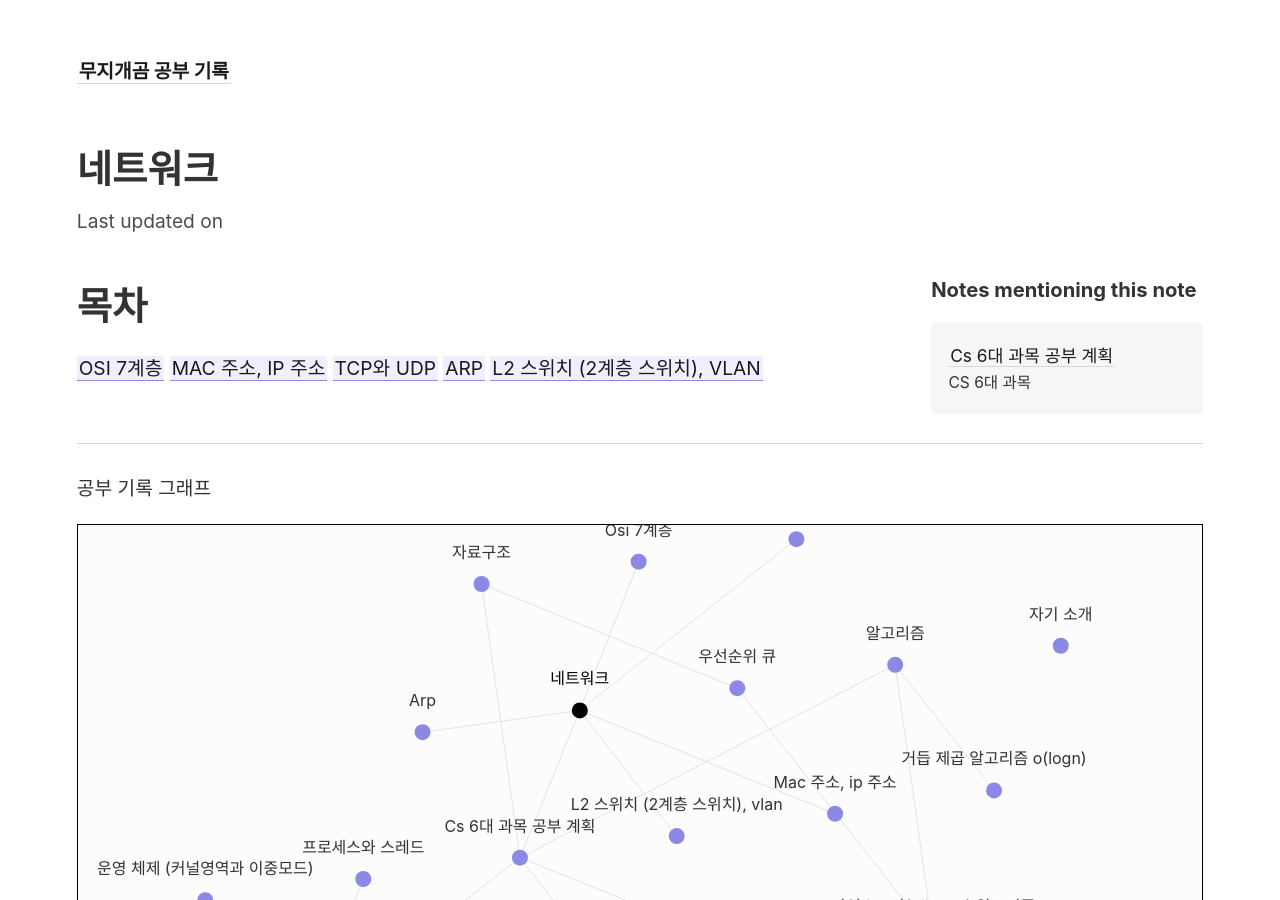
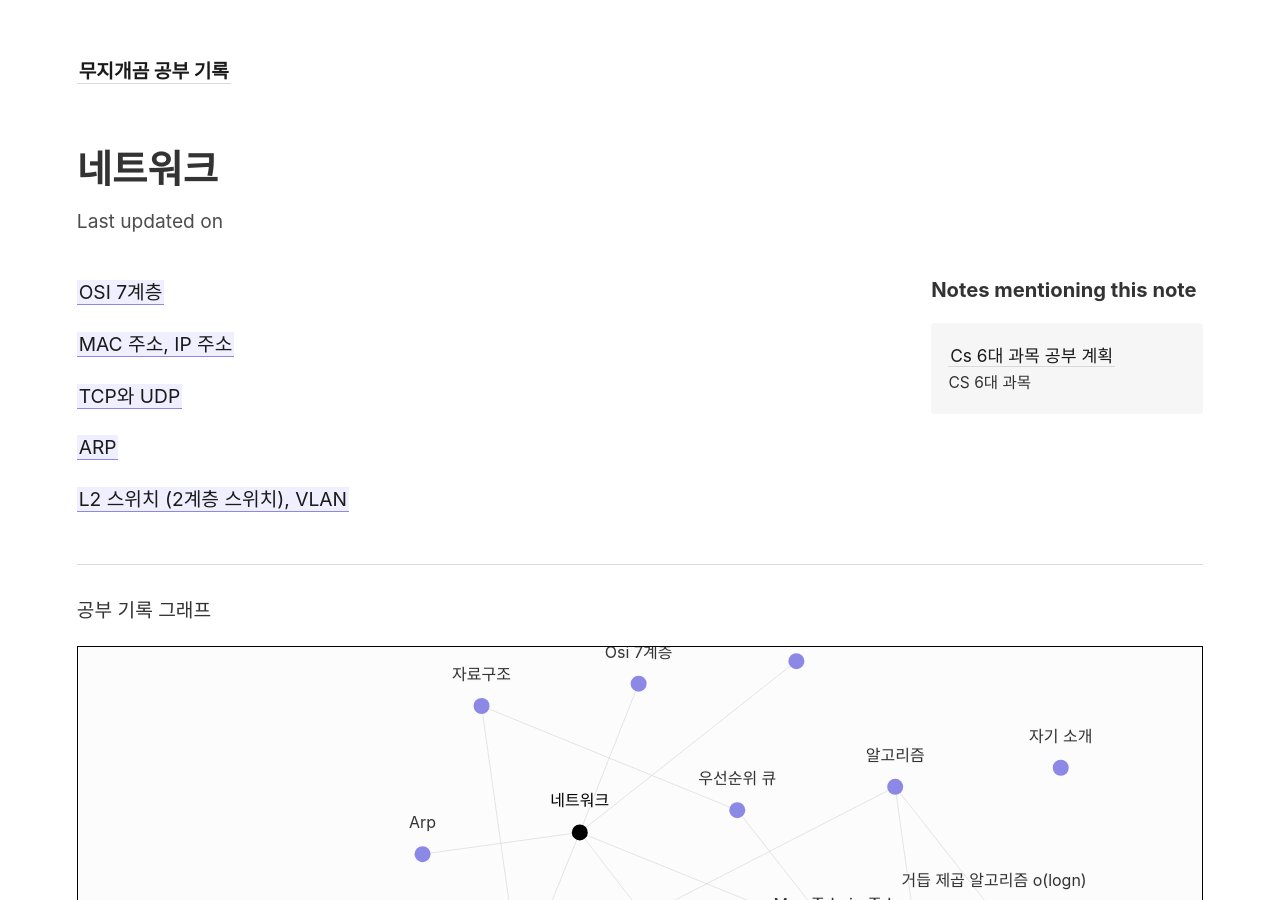
Before and after one commit to rainbow96bear/Obsidian, a Jekyll site: the page built from _notes/CS 6대 과목/3. 네트워크/네트워크.md, in a window 1280 px wide and 900 px high. Built offline with Jekyll 4.4.1, drawn with Linux system fonts in a browser that asks for light colours.

Commit message:
목차 수정

```diff
--- a/_notes/CS 6대 과목/3. 네트워크/네트워크.md
+++ b/_notes/CS 6대 과목/3. 네트워크/네트워크.md
@@ -1,7 +1,10 @@
-# **목차**
 
 [[OSI 7계층]]
+
 [[MAC 주소, IP 주소]]
+
 [[TCP와 UDP]]
+
 [[ARP]]
+
 [[L2 스위치 (2계층 스위치), VLAN]]
```
